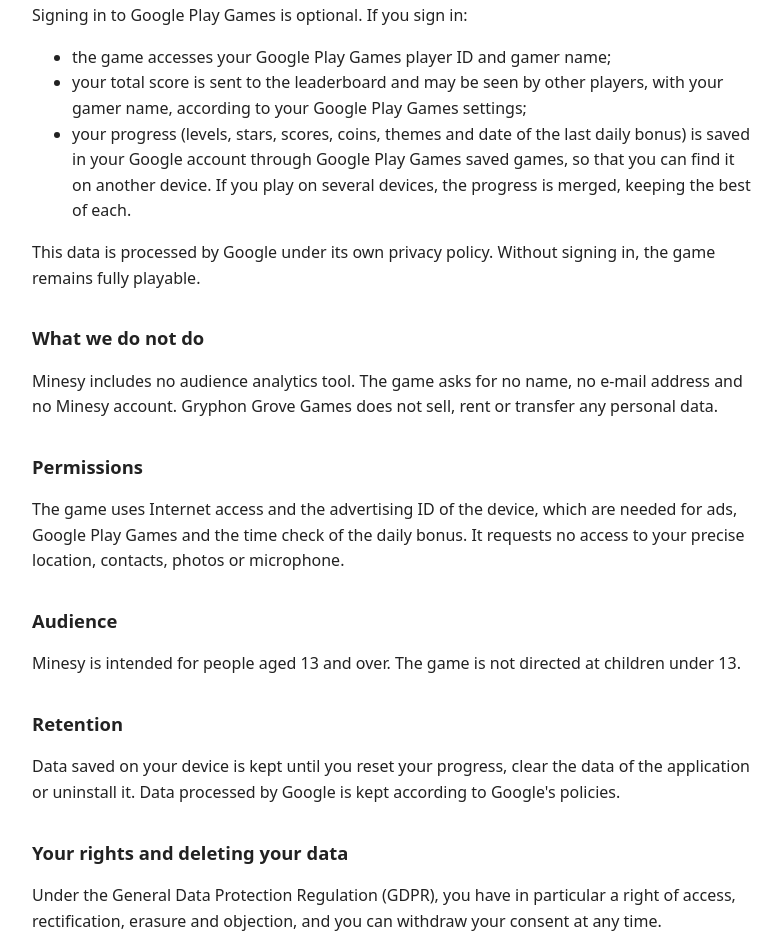
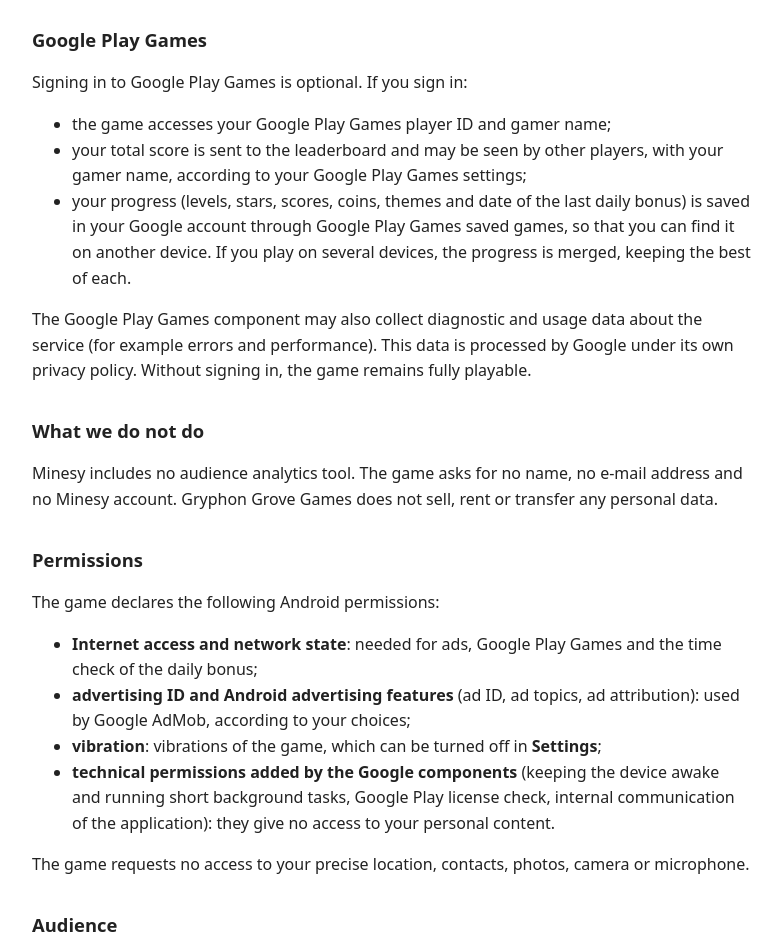
Before and after one commit to gryphongrovegames/politique-confidentialite, a plain HTML site: page minesy/index.html in a window 1280 px wide. Shown: the part 1562-2504 px from the top of the page, without its empty margins (248-1030 px from the left). Drawn offline with Linux system fonts and the light colour scheme.

Commit message:
Update Minesy privacy policy (24 Oct 2026)
Fix French page holding two HTML documents
List actual Android permissions and Privacy Sandbox features
Mention Play Games diagnostics
Link data deletion page and legal notice

```diff
--- a/minesy/index.html
+++ b/minesy/index.html
@@ -16,7 +16,7 @@
 
   <h1>Privacy Policy – Minesy</h1>
 
-  <p>Last updated: 9 October 2026</p>
+  <p>Last updated: 24 October 2026</p>
 
   <p>This privacy policy applies to the mobile game
   <strong>Minesy</strong>, published by
@@ -63,6 +63,9 @@
   the device (model, system, language), your interactions with the ads and
   diagnostic data. Depending on your choices, this data may be used to
   personalize ads.</p>
+  <p>On Android devices that support it, the Google component may also use
+  the advertising features of Android (Privacy Sandbox: ad topics and ad
+  attribution) under the same choices.</p>
   <p>To learn more:
   <a href="https://policies.google.com/technologies/partner-sites">How Google uses information from apps that use its services</a>
   and the <a href="https://policies.google.com/privacy">Google Privacy Policy</a>.</p>
@@ -89,8 +92,10 @@
     play on several devices, the progress is merged, keeping the best of
     each.</li>
   </ul>
-  <p>This data is processed by Google under its own privacy policy. Without
-  signing in, the game remains fully playable.</p>
+  <p>The Google Play Games component may also collect diagnostic and usage
+  data about the service (for example errors and performance). This data
+  is processed by Google under its own privacy policy. Without signing in,
+  the game remains fully playable.</p>
 
   <h2>What we do not do</h2>
   <p>Minesy includes no audience analytics tool. The game asks for no name,
@@ -98,10 +103,22 @@
   sell, rent or transfer any personal data.</p>
 
   <h2>Permissions</h2>
-  <p>The game uses Internet access and the advertising ID of the device,
-  which are needed for ads, Google Play Games and the time check of the
-  daily bonus. It requests no access to
-  your precise location, contacts, photos or microphone.</p>
+  <p>The game declares the following Android permissions:</p>
+  <ul>
+    <li><strong>Internet access and network state</strong>: needed for ads,
+    Google Play Games and the time check of the daily bonus;</li>
+    <li><strong>advertising ID and Android advertising features</strong>
+    (ad ID, ad topics, ad attribution): used by Google AdMob, according to
+    your choices;</li>
+    <li><strong>vibration</strong>: vibrations of the game, which can be
+    turned off in <strong>Settings</strong>;</li>
+    <li><strong>technical permissions added by the Google components</strong>
+    (keeping the device awake and running short background tasks, Google
+    Play license check, internal communication of the application): they
+    give no access to your personal content.</li>
+  </ul>
+  <p>The game requests no access to your precise location, contacts,
+  photos, camera or microphone.</p>
 
   <h2>Audience</h2>
   <p>Minesy is intended for people aged 13 and over. The game is not
@@ -132,6 +149,8 @@
     <strong>Settings › Ad choices</strong>; data held by Google is managed
     from your Google account.</li>
   </ul>
+  <p>A summary of these steps is available on the page
+  <a href="https://gryphongrovegames.github.io/politique-confidentialite/minesy/data-deletion.html">Minesy – Deleting your data</a>.</p>
   <p>For any question or request, write to us at the address below. You may
   also lodge a complaint with your data protection authority; in France,
   the CNIL (<a href="https://www.cnil.fr/en">www.cnil.fr</a>).</p>
@@ -149,5 +168,6 @@
   <p>Developer: <strong>Gryphon Grove Games</strong></p>
   <p>Application: <strong>Minesy</strong></p>
   <p>Email: <a href="mailto:gryphon.grove.games.off@gmail.com">gryphon.grove.games.off@gmail.com</a></p>
+  <p>Legal notice (in French): <a href="https://gryphongrovegames.ddns.net/legal.html" hreflang="fr">Mentions légales</a></p>
 </body>
 </html>
```
